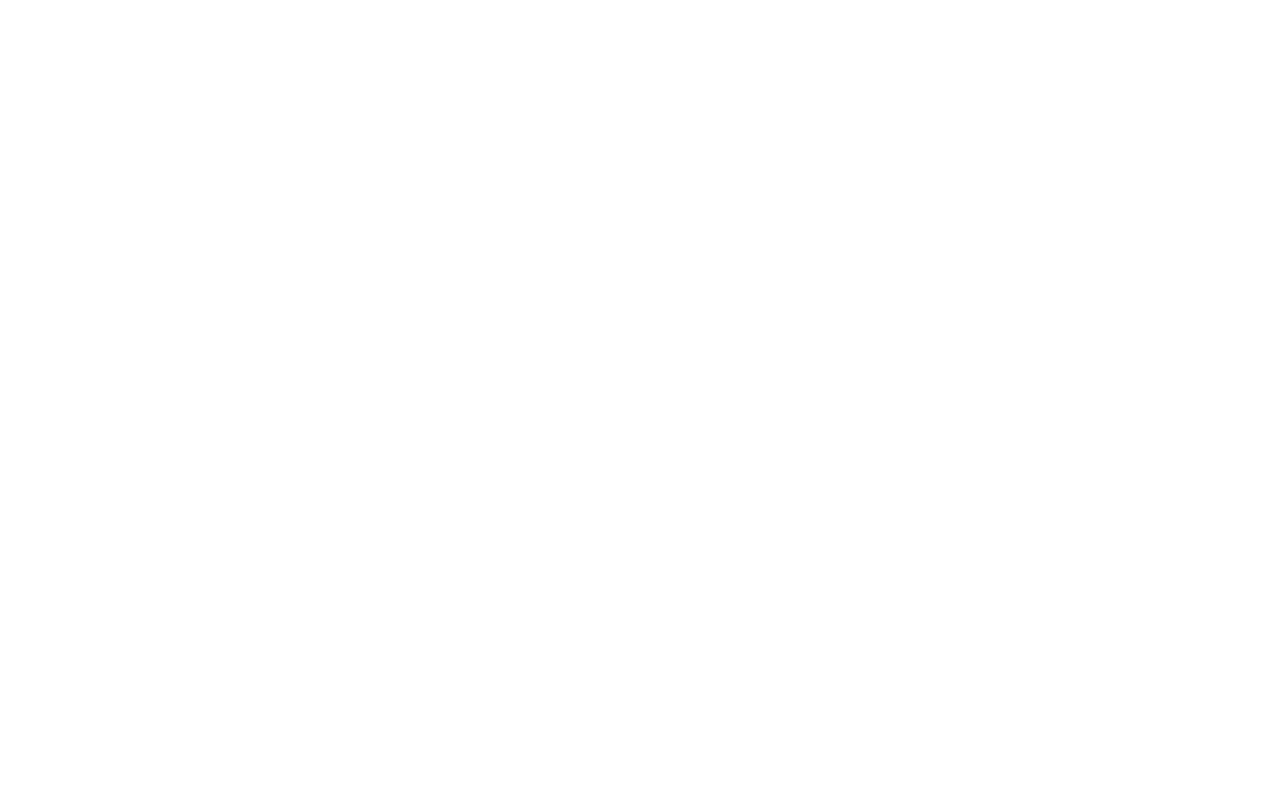
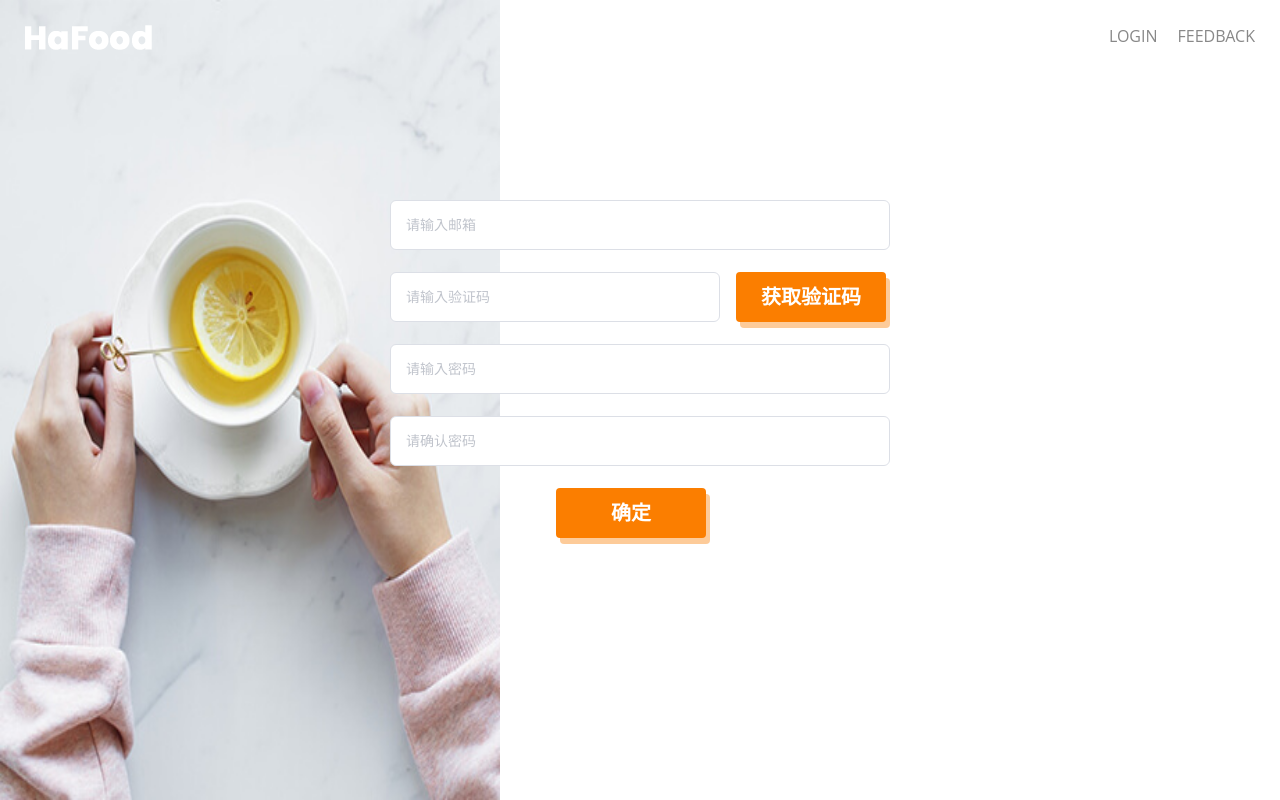
Before and after one commit to Chen-sir18/HaFood, a Vue app in the folder HaFood/: page /forget in a window 1280 px wide. Built offline with nearby package versions, Linux system fonts and the light colour scheme.

Commit message:
dh update 2019-12-16 11:56

```diff
--- /dev/null
+++ b/HaFood/src/components/forget/forget.vue
@@ -0,0 +1,148 @@
+<template>
+  <div class="login-box">
+      <div class="banner-box">
+              <div class="logo-box">
+                  <img src="../../img/logo.png">
+              </div>
+              <div class="link-box">
+                <span class="link mar-r-20" @click="linktoregister" v-show="this.$route.fullPath === '/login'">REGISTER</span>
+                <span class="link mar-r-20" @click="linktologin">LOGIN</span>
+                <span class="link">FEEDBACK</span>
+              </div>
+          <div class="form-box">
+              <el-form ref="forgetForm" :rules="forgetRules" class="forget" :model="forgetForm">
+                  <el-form-item prop="email">
+                      <el-input v-model="forgetForm.email" id="email" placeholder="请输入邮箱"></el-input>
+                  </el-form-item>
+                  <el-form-item class="code-box" prop="code">
+                      <el-input v-model="forgetForm.code" class="code-input" placeholder="请输入验证码"></el-input>
+                      <div class="code-btn">
+                          <a @click="getCode">获取验证码</a>
+                      </div>
+                  </el-form-item>
+                  <el-form-item prop="password">
+                      <el-input type="password" v-model="forgetForm.password" placeholder="请输入密码"></el-input>
+                  </el-form-item>
+                  <el-form-item prop="repassword">
+                      <el-input type="password" v-model="forgetForm.repassword" placeholder="请确认密码"></el-input>
+                  </el-form-item>
+              </el-form>
+             <div class="confirm-btn">
+                <a @click="getSubmit">确定</a>
+            </div>
+          </div>
+      </div>
+  </div>
+</template>
+
+<script>
+import axios from 'axios'
+import md5 from 'md5'
+export default {
+    data () {
+        let testRepassword = (rule, value, callback) => {
+            if (value === '') {
+                callback(new Error('请再次输入密码'))
+            } else if (value !== this.forgetForm.password) {
+                callback(new Error('两次输入密码不一致'))
+            } else {
+                callback()
+            }
+        }
+        let testCode = (rule, value, callback) => {
+            if (!value) {
+                callback(new Error('请输入验证码'))
+            } else {
+                callback()
+            }
+        }
+        return {
+            show: true,
+            count: '',
+            timer: null,
+            forgetForm: {
+                email: '',
+                code: '',
+                password: '',
+                repassword: ''
+            },
+            forgetRules: {
+                email: [
+                    { required: true, message: '请输入邮箱地址', trigger: 'blur' },
+                    {type: 'email', message: '请输入正确的邮箱地址', trigger: 'blur'}
+                ],
+                code: [
+                    {validator: testCode}
+                ],
+                password: [
+                    {required: true, message: '请输入密码', trigger: 'blur'},
+                    {min: 6, max: 18, message: '字符必须在6-18位字符', trigger: 'blur'}
+                ],
+                repassword: [
+                    {validator: testRepassword}
+                ]
+            }
+        }
+    },
+    methods: {
+        // 获取验证码
+        getCode () {
+            this.$refs.forgetForm.validate((valid) => {
+            let email = document.getElementById('email').value
+            console.log(email)
+                if (this.forgetForm.email && email) {
+                    // console.log(111)
+                    axios({
+                        url: 'http://192.168.97.241:3000/forgetcode',
+                        method: 'get',
+                        params: {
+                            email: this.forgetForm.email
+                        }
+                    }).then((res) => {
+                        // console.log(res)
+                    }).catch((error) => {
+                        console.log(error.data.message)
+                    })
+                }
+            })
+        },
+        getSubmit () {
+            this.$refs.forgetForm.validate((valid) => {
+                if (valid) {
+                    console.log('验证通过，可以发送请求')
+                    axios({
+                        url: 'http://192.168.97.241:3000/forget',
+                        method: 'get',
+                        params: {
+                            email: this.forgetForm.email,
+                            valicode: this.forgetForm.code,
+                            psd: md5(this.forgetForm.password)
+                            // psd: md5(this.password)
+                        }
+                    }).then((res) => {
+                        console.log(res)
+                        return this.$message({
+                            message: '修改密码成功',
+                            type: 'success',
+                            showClose: true,
+                            duration: 2000
+                        })
+                    })
+                }
+            })
+        },
+        linktoregister: function () {
+            this.$router.replace('/register')
+        },
+        linktologin: function () {
+            this.$router.replace('/login')
+            console.log()
+            this.$forceUpdate(this.$route.fullPath)
+        }
+    }
+}
+</script>
+<style lang='less'>
+@import '../../less/dlogin.less';
+@import '../../less/forget.less';
+</style>
--- /dev/null
+++ b/HaFood/src/less/forget.less
@@ -0,0 +1,75 @@
+.form-box{
+    position: absolute;
+    left: 50%;
+    top: 50%;
+    transform: translate(-50%,-50%);
+    width: 500px;
+    height: 400px;
+    .forget{
+        .code-box{
+            .el-form-item__content{
+                display: flex;
+                .el-input{
+                    width: 66%;
+                    input{
+                        height: 50px;
+                        line-height: 50px;
+                        border-radius: 6px;
+                    }
+                }
+                .code-btn{
+                    width: 30%;
+                    height: 50px;
+                    line-height: 50px;
+                    border-radius: 4px;
+                    text-align: center;
+                    box-shadow: 4px 6px 0px 0px rgba(251, 126, 0, 0.4);
+                    background: #fb7e00;
+                    color: #fff;
+                    font-size: 20px;
+                    font-weight: 700;
+                    transition: all 1s;
+                    margin-left: 16px;
+                    &:hover{
+                        box-shadow: none;
+                    }
+                    a{
+                        color: #fff;
+                    }
+                }
+            }
+        }
+        .el-form-item{
+            .el-form-item__content{
+                .el-input{
+                    input{
+                        height: 50px;
+                        line-height: 50px;
+                        border-radius: 6px;
+                    }
+                }
+            }
+        }
+    }
+    .confirm-btn{
+        transform: translateX(100%);
+        width: 30%;
+        height: 50px;
+        line-height: 50px;
+        border-radius: 4px;
+        text-align: center;
+        box-shadow: 4px 6px 0px 0px rgba(251, 126, 0, 0.4);
+        background: #fb7e00;
+        color: #fff;
+        font-size: 20px;
+        font-weight: 700;
+        transition: all 1s;
+        margin-left: 16px;
+        &:hover{
+            box-shadow: none;
+        }
+        a{
+            color: #fff;
+        }
+    }
+}
--- a/HaFood/src/router/index.js
+++ b/HaFood/src/router/index.js
@@ -5,6 +5,7 @@
 import Home3 from '../components/home/Home3.vue'
 import Home4 from '../components/home/Home4.vue'
 import Login from '../components/public/login.vue'
+import Forget from '../components/forget/forget.vue'
 import Blogdetail from '../components/blogs/blogdetail.vue'
 import Bloggrid from '../components/blogs/bloggrid.vue'
 import Blogmasonry from '../components/blogs/blogmasonry.vue'
@@ -83,6 +84,10 @@
     {
       path: '/register',
       component: Login
+    },
+    {
+      path: '/forget',
+      component: Forget
     }
   ],
   mode: 'history'
```
